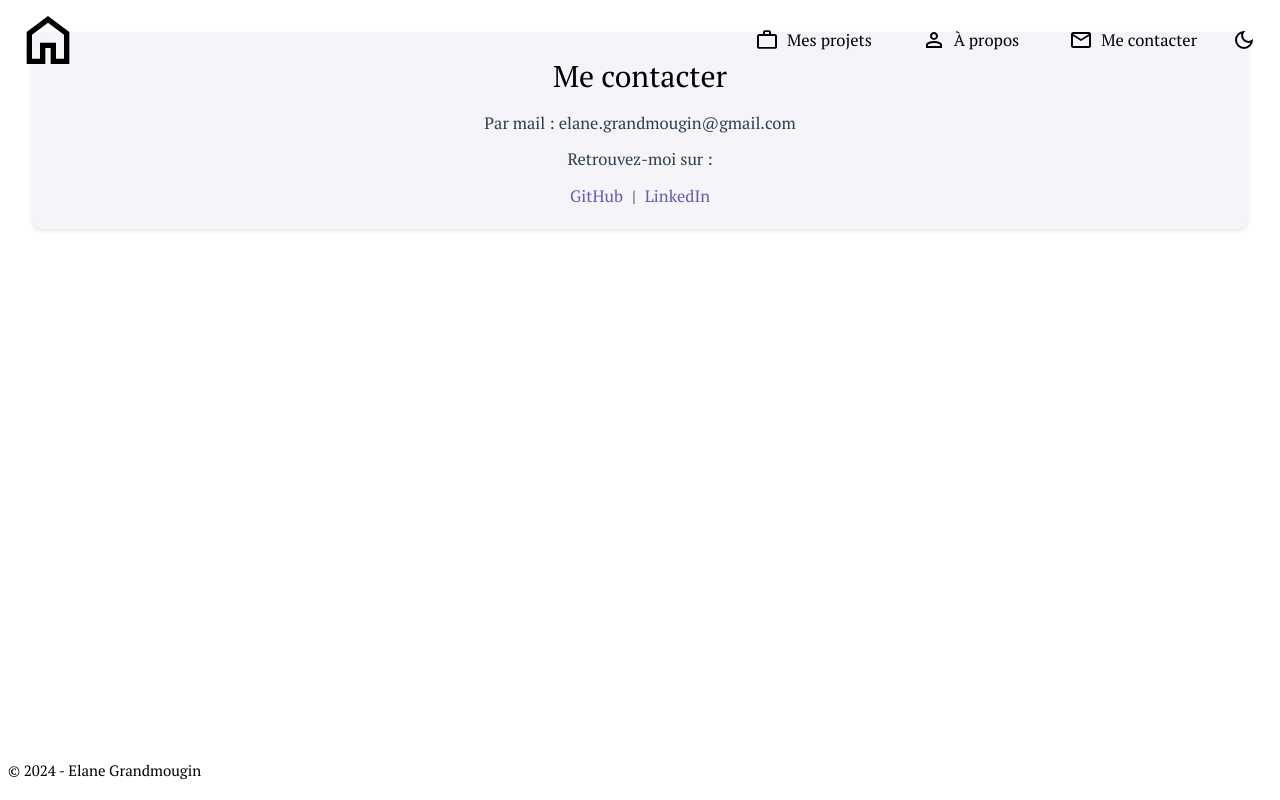
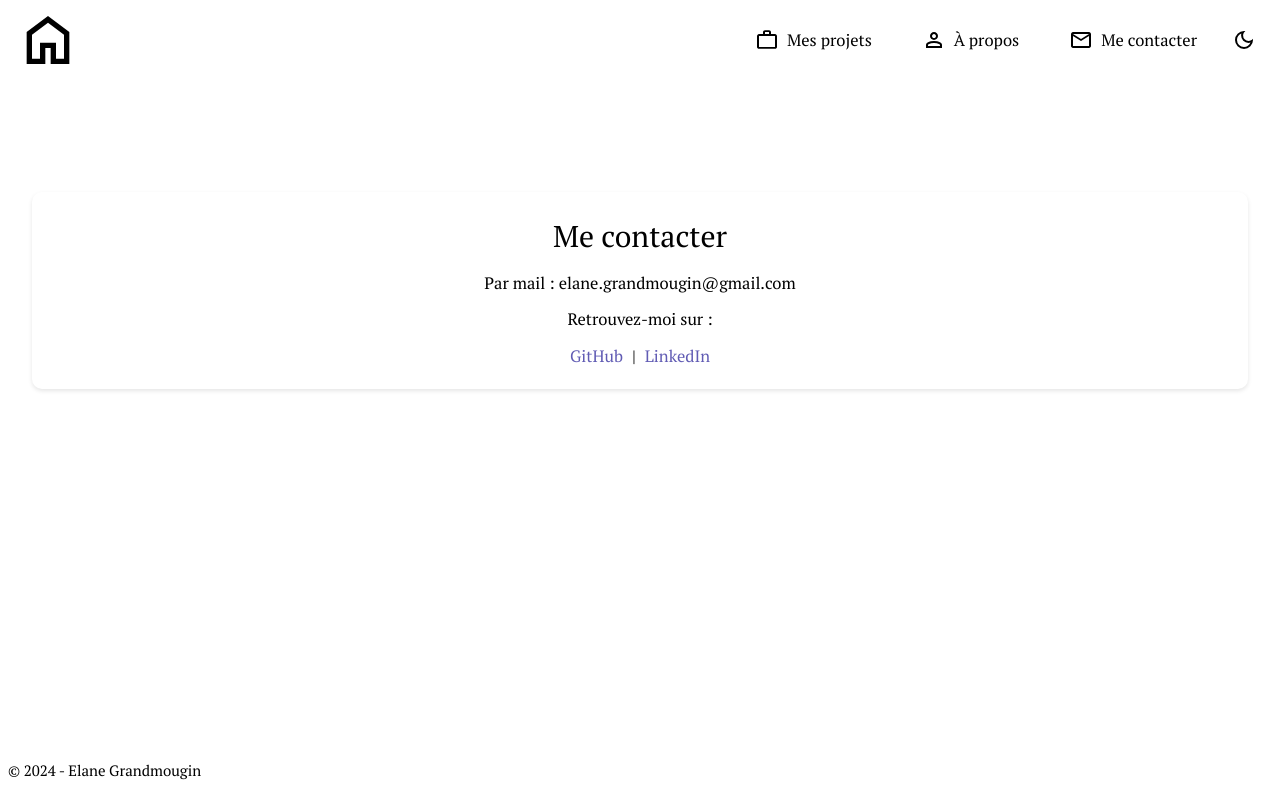
Before and after one commit to elaneg/portfolio_pro, a Vue app: page /contact in a window 1280 px wide. Built offline with nearby package versions, Linux system fonts and the light colour scheme.

Commit message:
fix/placementElements : correction des couleurs dans contact

```diff
--- a/src/App.vue
+++ b/src/App.vue
@@ -155,6 +155,10 @@ body {
     background-size: 100% 100%;
 }
 
+.main-content {
+    margin: 20vh auto;
+}
+
 /* Style du footer */
 .footer, .footer_dark {
     text-align: left;
--- a/src/components/Contact.vue
+++ b/src/components/Contact.vue
@@ -28,7 +28,6 @@ export default {
     width: 100%;
     margin: 0 auto;
     padding: 20px;
-    background-color: #f4f4f9;
     border-radius: 10px;
     box-shadow: 0 2px 4px rgba(0, 0, 0, 0.1);
     text-align: center;
@@ -36,7 +35,6 @@ export default {
 
 .contact-details {
     font-size: 1.1em;
-    color: #2c3e50;
 }
 
 .contact-details p {
```
